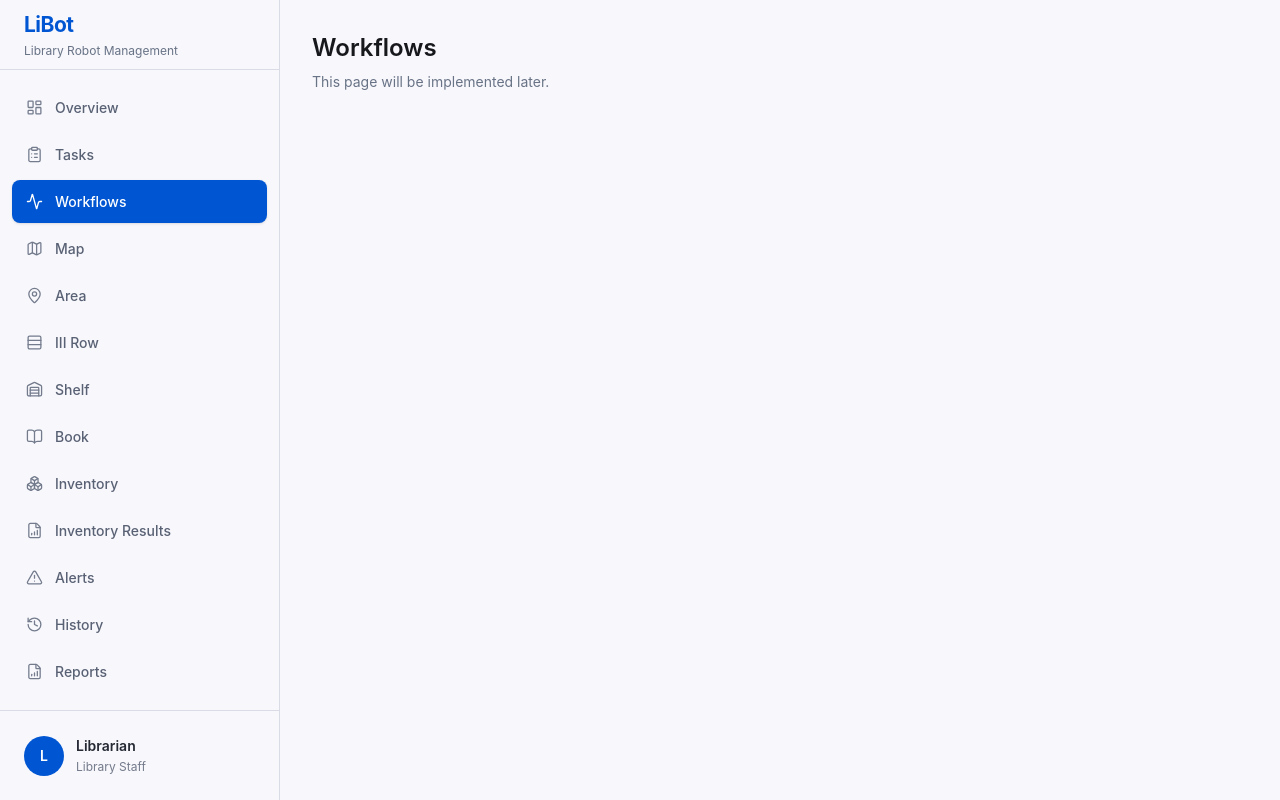
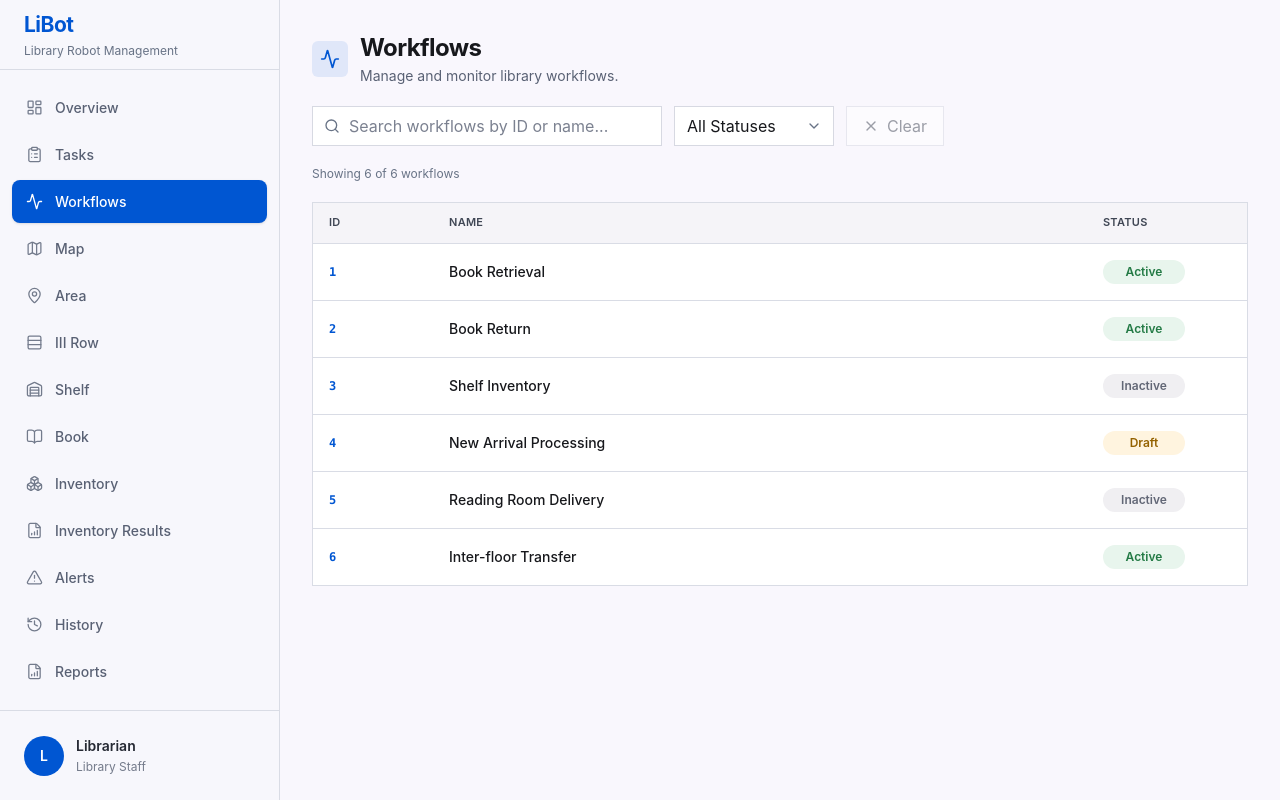
Before and after one commit to CapstoneLibbot/Libbot_FE, a React (Vite) app: page /workflows in a window 1280 px wide. Built offline with nearby package versions, Linux system fonts and the light colour scheme.

Commit message:
ListWorkflows
trang quản lý list workflow

```diff
--- /dev/null
+++ b/src/pages/workflows/WorkflowList.tsx
@@ -0,0 +1,172 @@
+import { useMemo, useState } from 'react'
+import { Activity, ChevronDown, Search, X } from 'lucide-react'
+import { WorkflowStatus } from '@/types/workflow'
+
+type Workflow = {
+  id: number
+  name: string
+  status: WorkflowStatus
+}
+
+const sampleWorkflows: Workflow[] = [
+  { id: 1, name: 'Book Retrieval', status: WorkflowStatus.Active },
+  { id: 2, name: 'Book Return', status: WorkflowStatus.Active },
+  { id: 3, name: 'Shelf Inventory', status: WorkflowStatus.Inactive },
+  { id: 4, name: 'New Arrival Processing', status: WorkflowStatus.Draft },
+  { id: 5, name: 'Reading Room Delivery', status: WorkflowStatus.Inactive },
+  { id: 6, name: 'Inter-floor Transfer', status: WorkflowStatus.Active },
+]
+
+const statusStyles: Record<WorkflowStatus, string> = {
+  [WorkflowStatus.Draft]: 'bg-[#fff4df] text-[#946200]',
+  [WorkflowStatus.Active]: 'bg-[#e8f5ed] text-[#237a45]',
+  [WorkflowStatus.Inactive]: 'bg-[#f0eff2] text-[#626776]',
+}
+
+const statusLabels: Record<WorkflowStatus, string> = {
+  [WorkflowStatus.Draft]: 'Draft',
+  [WorkflowStatus.Active]: 'Active',
+  [WorkflowStatus.Inactive]: 'Inactive',
+}
+
+function WorkflowList() {
+  const [search, setSearch] = useState('')
+  const [status, setStatus] = useState<'All' | WorkflowStatus>('All')
+
+  const filteredWorkflows = useMemo(() => {
+    const searchValue = search.trim().toLowerCase()
+
+    return sampleWorkflows.filter((workflow) => {
+      const matchesSearch =
+        !searchValue ||
+        workflow.id.toString().includes(searchValue) ||
+        workflow.name.toLowerCase().includes(searchValue)
+
+      return matchesSearch && (status === 'All' || workflow.status === status)
+    })
+  }, [search, status])
+
+  const hasFilters = search !== '' || status !== 'All'
+
+  const clearFilters = () => {
+    setSearch('')
+    setStatus('All')
+  }
+
+  return (
+    <div className="min-h-full bg-[#f9f7fd] p-8">
+      <div className="space-y-5">
+        <div className="flex items-center gap-3">
+          <div className="flex h-9 w-9 items-center justify-center rounded-md bg-primary/10">
+            <Activity className="h-5 w-5 text-primary" />
+          </div>
+
+          <div>
+            <h1 className="text-2xl font-bold tracking-tight text-[#17181c]">
+              Workflows
+            </h1>
+            <p className="mt-0.5 text-sm text-[#596174]">
+              Manage and monitor library workflows.
+            </p>
+          </div>
+        </div>
+
+        <div className="flex flex-wrap items-center gap-3">
+          <div className="relative w-full max-w-[350px]">
+            <Search className="absolute left-3 top-1/2 h-4 w-4 -translate-y-1/2 text-[#687386]" />
+            <input
+              type="search"
+              value={search}
+              onChange={(event) => setSearch(event.target.value)}
+              placeholder="Search workflows by ID or name..."
+              aria-label="Search workflows by ID or name"
+              className="h-10 w-full rounded-none border border-[#d7d9e2] bg-white pl-9 pr-3 text-sm text-[#17181c] outline-none transition placeholder:text-[#7b8190] focus:border-primary"
+            />
+          </div>
+
+          <div className="relative w-full sm:w-40">
+            <select
+              value={status}
+              onChange={(event) => {
+                const value = event.target.value
+                setStatus(value === 'All' ? 'All' : Number(value) as WorkflowStatus)
+              }}
+              aria-label="Filter workflows by status"
+              className="h-10 w-full appearance-none rounded-none border border-[#d7d9e2] bg-white px-3 pr-9 text-sm text-[#17181c] outline-none transition focus:border-primary"
+            >
+              <option value="All">All Statuses</option>
+              <option value={WorkflowStatus.Draft}>Draft</option>
+              <option value={WorkflowStatus.Active}>Active</option>
+              <option value={WorkflowStatus.Inactive}>Inactive</option>
+            </select>
+            <ChevronDown className="pointer-events-none absolute right-3 top-1/2 h-4 w-4 -translate-y-1/2 text-[#687386]" />
+          </div>
+
+          <button
+            type="button"
+            onClick={clearFilters}
+            disabled={!hasFilters}
+            className="flex h-10 items-center gap-2 rounded-none border border-[#d7d9e2] bg-white px-4 text-sm font-medium text-[#3f4654] transition hover:bg-[#f1eff5] disabled:cursor-not-allowed disabled:opacity-50"
+          >
+            <X className="h-4 w-4" />
+            Clear
+          </button>
+        </div>
+
+        <div className="text-xs text-[#687386]" aria-live="polite">
+          Showing {filteredWorkflows.length} of {sampleWorkflows.length} workflows
+        </div>
+
+        <div className="overflow-hidden border border-[#d9dce5] bg-white">
+          <div className="overflow-x-auto">
+            <table className="w-full min-w-[520px] text-sm">
+              <thead>
+                <tr className="border-b border-[#d9dce5] bg-[#f5f4f8]">
+                  <th scope="col" className="w-[120px] px-4 py-3 text-left text-[11px] font-semibold uppercase tracking-wide text-[#3f4654]">
+                    ID
+                  </th>
+                  <th scope="col" className="px-4 py-3 text-left text-[11px] font-semibold uppercase tracking-wide text-[#3f4654]">
+                    Name
+                  </th>
+                  <th scope="col" className="w-[160px] px-4 py-3 text-left text-[11px] font-semibold uppercase tracking-wide text-[#3f4654]">
+                    Status
+                  </th>
+                </tr>
+              </thead>
+              <tbody>
+                {filteredWorkflows.length > 0 ? (
+                  filteredWorkflows.map((workflow) => (
+                    <tr
+                      key={workflow.id}
+                      className="border-b border-[#d9dce5] last:border-b-0 hover:bg-[#faf9fc]"
+                    >
+                      <td className="px-4 py-4 font-mono text-xs font-semibold text-primary">
+                        {workflow.id}
+                      </td>
+                      <td className="px-4 py-4 font-medium text-[#17181c]">
+                        {workflow.name}
+                      </td>
+                      <td className="px-4 py-4">
+                        <span className={`inline-flex min-w-[82px] justify-center rounded-full px-2.5 py-1 text-xs font-semibold ${statusStyles[workflow.status]}`}>
+                          {statusLabels[workflow.status]}
+                        </span>
+                      </td>
+                    </tr>
+                  ))
+                ) : (
+                  <tr>
+                    <td colSpan={3} className="px-4 py-12 text-center text-sm text-[#687386]">
+                      No workflows match your search or filters.
+                    </td>
+                  </tr>
+                )}
+              </tbody>
+            </table>
+          </div>
+        </div>
+      </div>
+    </div>
+  )
+}
+
+export default WorkflowList
--- a/src/router/index.tsx
+++ b/src/router/index.tsx
@@ -12,6 +12,7 @@ import AisleDetail from '../pages/aisles/AisleDetail'
 import ListMap from '../pages/maps/ListMap'
 import MapDetail from '../pages/maps/MapDetail'
 import ShelfDetail from '../pages/shelves/ShelfDetail'
+import WorkflowList from '../pages/workflows/WorkflowList'
 
 function PlaceholderPage({
   title,
@@ -93,7 +94,7 @@ function AppRouter() {
 
           <Route
             path="/workflows"
-            element={<PlaceholderPage title="Workflows" />}
+            element={<WorkflowList />}
           />
 
           <Route
--- /dev/null
+++ b/src/types/workflow.ts
@@ -0,0 +1,7 @@
+export const WorkflowStatus = {
+  Draft: 1,
+  Active: 2,
+  Inactive: 3,
+} as const
+
+export type WorkflowStatus = (typeof WorkflowStatus)[keyof typeof WorkflowStatus]
```
Also changed, not shown: 1 other file (tests, documents, lock files or other folders).
